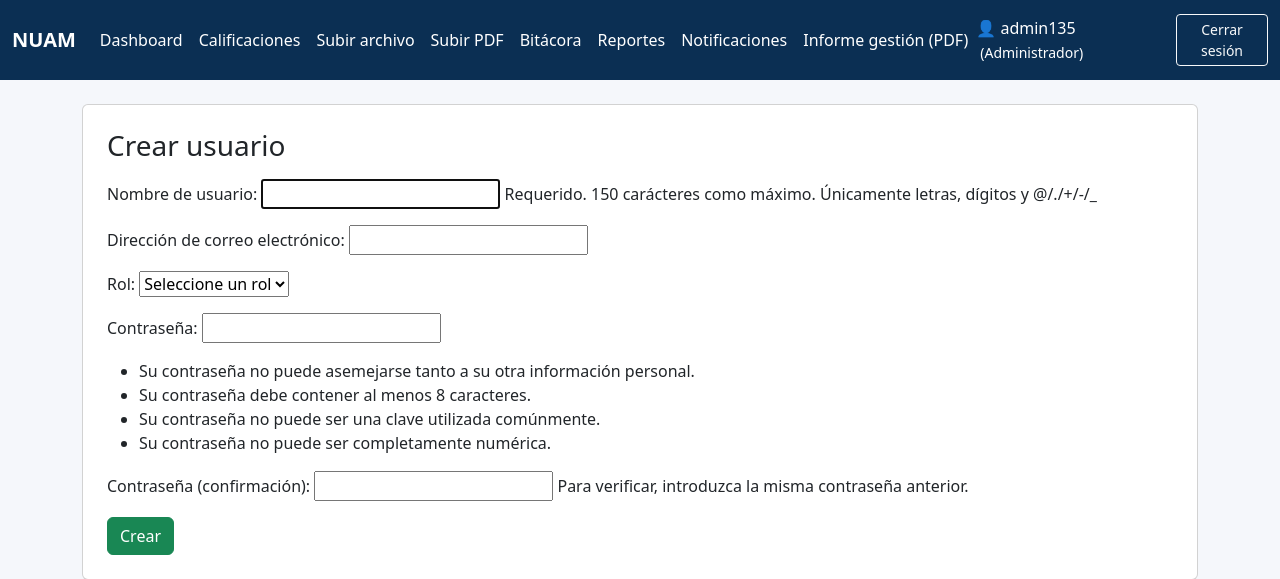
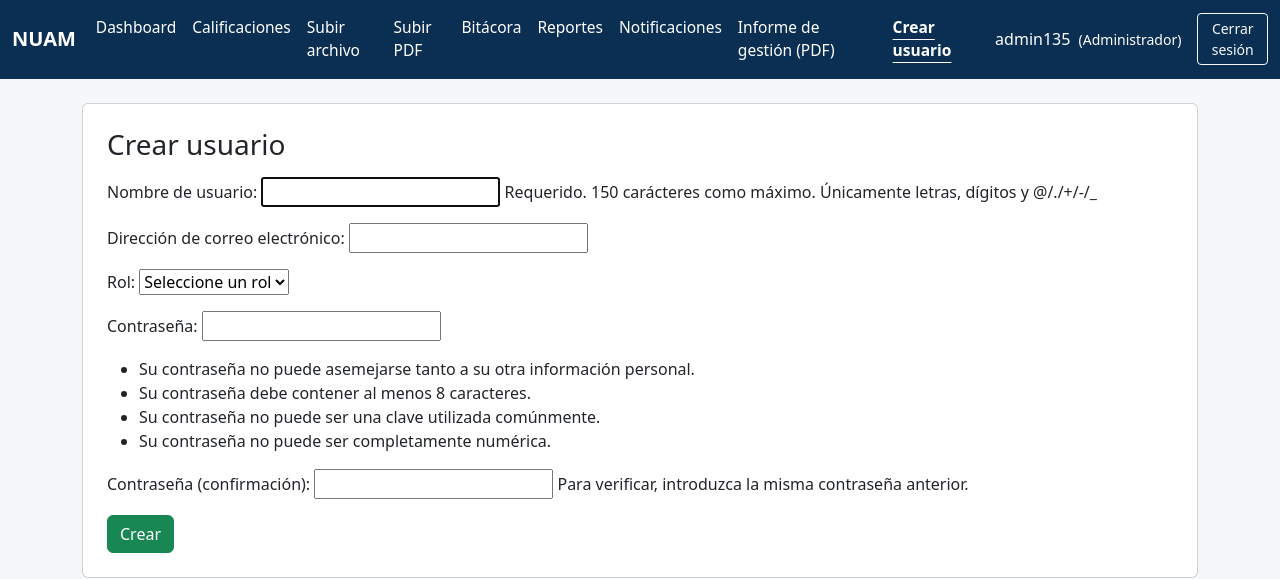
Before and after one commit to mvttias1/nuam-calificaciones-tributarias, a Django app: page /cuentas/crear-usuario/ in a window 1280 px wide. Shown: the top 579 px of the page. Run offline with Django 5.2, Linux system fonts and the light colour scheme; a user stored in the database is signed in; data comes from the database, SQL or seed files in the repository.

Commit message:
no lo se que hago a esta hora

```diff
--- a/templates/base.html
+++ b/templates/base.html
@@ -21,35 +21,57 @@
       text-underline-offset: 6px;
     }
 
-    /* Evita que se corten feo los textos del menú en desktop */
+    /* Ícono hamburguesa visible en navbar oscuro */
+    .navbar-dark .navbar-toggler { border-color: rgba(255,255,255,.35); }
+    .navbar-dark .navbar-toggler-icon { filter: invert(1) grayscale(100%); }
+
+    /* Usuario/rol: no rompe línea */
+    .user-info { white-space: nowrap; }
+
+    /* --- FIX PRINCIPAL: que el menú no se salga --- */
+    /* En pantallas grandes reducimos padding y tamaño para que entre */
     @media (min-width: 992px) {
-      .navbar .nav-link { white-space: nowrap; }
+      .navbar-nav .nav-link {
+        padding-left: .55rem;
+        padding-right: .55rem;
+        font-size: .97rem;
+      }
+      .navbar-brand { margin-right: .75rem; }
     }
 
-    /* Ícono hamburguesa visible en navbar oscuro */
-    .navbar-dark .navbar-toggler { border-color: rgba(255,255,255,.35); }
-    .navbar-dark .navbar-toggler-icon {
-      filter: invert(1) grayscale(100%);
+    /* Si aun así no cabe, permitimos scroll horizontal SOLO en la barra de links */
+    @media (min-width: 992px) {
+      .nav-scroll {
+        overflow-x: auto;
+        overflow-y: hidden;
+        flex-wrap: nowrap;
+        -webkit-overflow-scrolling: touch;
+      }
+      .nav-scroll::-webkit-scrollbar { height: 6px; }
+      .nav-scroll::-webkit-scrollbar-thumb { background: rgba(255,255,255,.25); border-radius: 8px; }
     }
   </style>
 </head>
 
 <body>
 
-<nav class="navbar navbar-expand-lg navbar-dark">
-  <div class="container-fluid">
-
 {% if request.user.is_authenticated %}
   {% with rol=request.user.rol.nombre|default:'' %}
     {% if rol == "Administrador" or rol == "Gerente" %}
-          <a class="navbar-brand fw-bold" href="{% url 'dashboard' %}">NUAM</a>
+      {% url 'dashboard' as home_url %}
     {% else %}
-          <a class="navbar-brand fw-bold" href="{% url 'listar_calificaciones' %}">NUAM</a>
+      {% url 'listar_calificaciones' as home_url %}
     {% endif %}
   {% endwith %}
 {% else %}
-      <a class="navbar-brand fw-bold" href="{% url 'login' %}">NUAM</a>
+  {% url 'login' as home_url %}
 {% endif %}
+
+<!-- CAMBIO: navbar-expand-xl (colapsa antes que lg, así no se “sale” en ancho medio) -->
+<nav class="navbar navbar-expand-xl navbar-dark">
+  <div class="container-fluid">
+
+    <a class="navbar-brand fw-bold" href="{{ home_url }}">NUAM</a>
 
     <!-- Botón hamburguesa -->
     <button class="navbar-toggler" type="button"
@@ -61,22 +83,21 @@
     <div class="collapse navbar-collapse" id="menu">
 
       <!-- Menú izquierdo -->
-      <ul class="navbar-nav me-auto mb-2 mb-lg-0">
+      <!-- CAMBIO: agregamos nav-scroll para que si no cabe, haga scroll horizontal en desktop -->
+      <ul class="navbar-nav me-auto mb-2 mb-xl-0 nav-scroll">
 
         {% if request.user.is_authenticated %}
           {% with rol=request.user.rol.nombre|default:'' %}
 
-            <!-- Dashboard: Administrador y Gerente -->
             {% if rol == "Administrador" or rol == "Gerente" %}
               <li class="nav-item">
-                <a class="nav-link {% if request.path == '/dashboard/' %}active{% endif %}"
+                <a class="nav-link {% if 'dashboard' in request.path %}active{% endif %}"
                    href="{% url 'dashboard' %}">
                   Dashboard
                 </a>
               </li>
             {% endif %}
 
-            <!-- Calificaciones: todos los roles -->
             {% if rol == "Administrador" or rol == "Analista" or rol == "Corredor" or rol == "Auditor" or rol == "Gerente" %}
               <li class="nav-item">
                 <a class="nav-link {% if 'calificaciones' in request.path %}active{% endif %}"
@@ -86,7 +107,6 @@
               </li>
             {% endif %}
 
-            <!-- Subir archivo: Corredor, Analista, Administrador -->
             {% if rol == "Administrador" or rol == "Analista" or rol == "Corredor" %}
               <li class="nav-item">
                 <a class="nav-link {% if 'subir-archivo' in request.path %}active{% endif %}"
@@ -96,7 +116,6 @@
               </li>
             {% endif %}
 
-            <!-- Subir PDF -->
             {% if rol == "Administrador" or rol == "Analista" or rol == "Corredor" %}
               <li class="nav-item">
                 <a class="nav-link {% if 'subir-pdf' in request.path %}active{% endif %}"
@@ -106,7 +125,6 @@
               </li>
             {% endif %}
 
-            <!-- Bitácora: Administrador y Auditor -->
             {% if rol == "Administrador" or rol == "Auditor" %}
               <li class="nav-item">
                 <a class="nav-link {% if 'bitacora' in request.path %}active{% endif %}"
@@ -116,7 +134,6 @@
               </li>
             {% endif %}
 
-            <!-- Reportes: Admin / Auditor -->
             {% if rol == "Administrador" or rol == "Auditor" %}
               <li class="nav-item">
                 <a class="nav-link {% if 'reportes' in request.path %}active{% endif %}"
@@ -126,7 +143,6 @@
               </li>
             {% endif %}
 
-            <!-- Notificaciones: TODOS -->
             {% if rol == "Administrador" or rol == "Analista" or rol == "Corredor" or rol == "Auditor" or rol == "Gerente" %}
               <li class="nav-item">
                 <a class="nav-link {% if 'notificaciones' in request.path %}active{% endif %}"
@@ -136,12 +152,20 @@
               </li>
             {% endif %}
 
-            <!-- Informe de gestión PDF: SOLO ADMIN -->
             {% if rol == "Administrador" %}
               <li class="nav-item">
                 <a class="nav-link {% if 'informe-gestion' in request.path %}active{% endif %}"
                    href="{% url 'informe_gestion_pdf' %}">
-                  Informe gestión (PDF)
+                  Informe de gestión (PDF)
+                </a>
+              </li>
+            {% endif %}
+
+            {% if rol == "Administrador" %}
+              <li class="nav-item">
+                <a class="nav-link {% if 'crear-usuario' in request.path %}active{% endif %}"
+                   href="{% url 'crear_usuario' %}">
+                  Crear usuario
                 </a>
               </li>
             {% endif %}
@@ -153,9 +177,9 @@
 
       <!-- Lado derecho -->
       {% if request.user.is_authenticated %}
-        <div class="d-flex align-items-center gap-3">
-          <span class="navbar-text">
-            👤 {{ request.user.username }}
+        <div class="d-flex align-items-center gap-3 ms-xl-3">
+          <span class="navbar-text user-info">
+            {{ request.user.username }}
             {% if request.user.rol %}
               <small class="ms-1">({{ request.user.rol.nombre }})</small>
             {% endif %}
```
Lines whose indentation alone changed are shown as unchanged.
